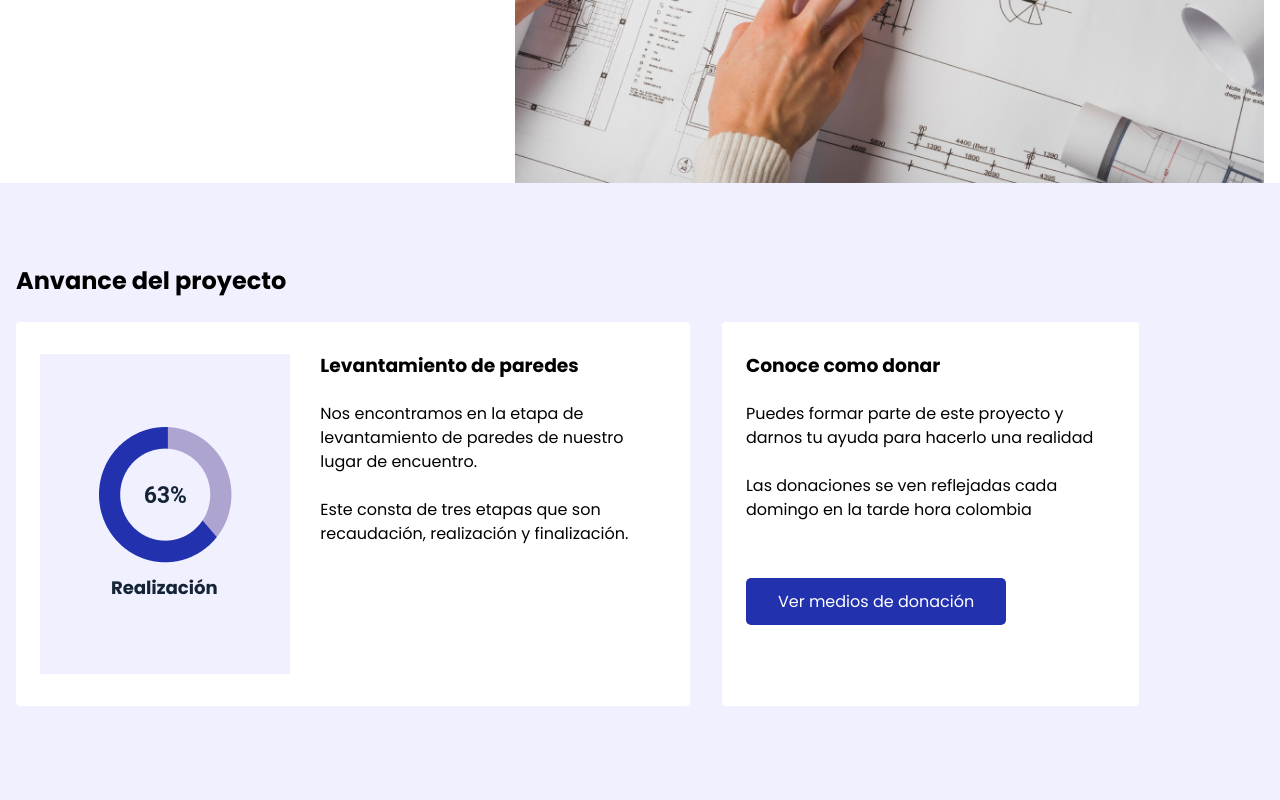
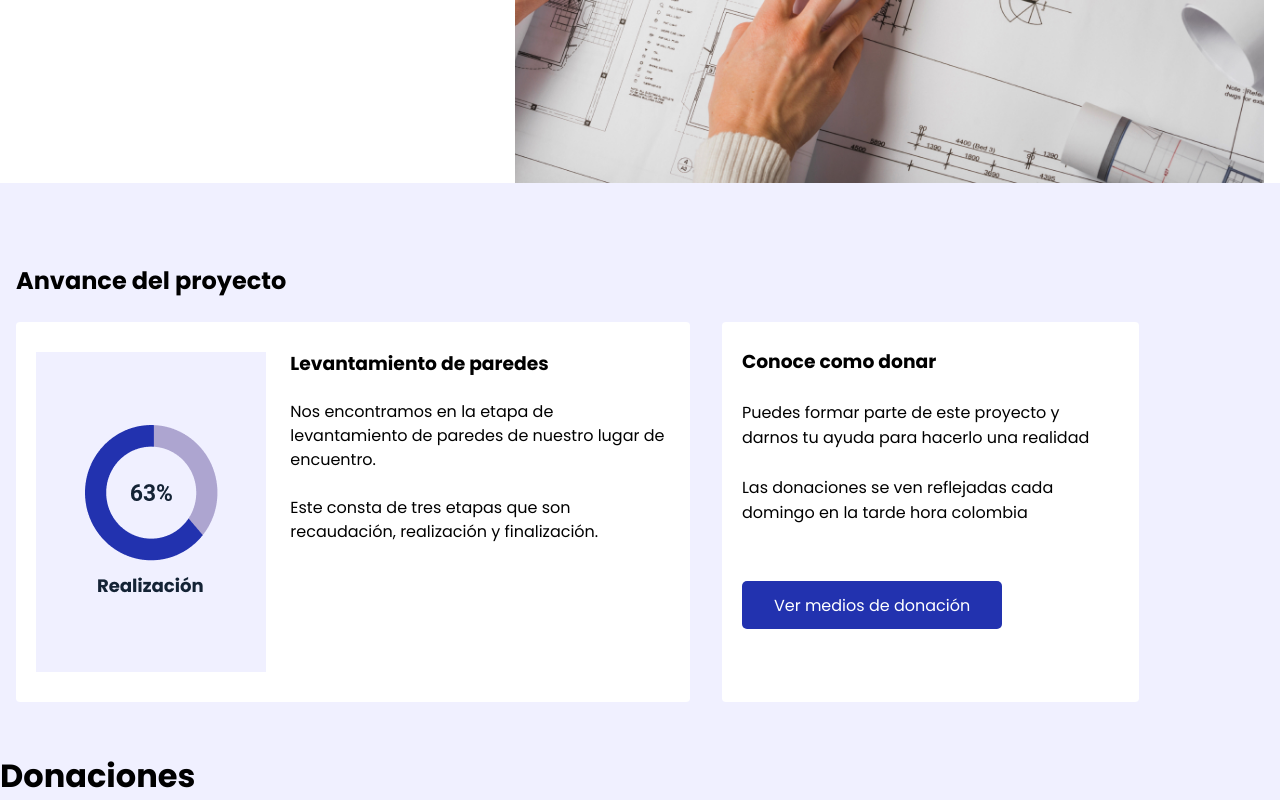
Before and after one commit to pdromoreno7/church-plaza-donaciones, a React (Create React App) app: page / in a window 1280 px wide. Shown: the part 486-1286 px from the top of the page. Before the commit the page ends 1242 px from the top, so only its background shows below. Built offline with nearby package versions, Linux system fonts and the light colour scheme.

Commit message:
Corregimos unos estilos en ProyectSection y añadimos componentes BankCard y donaciones

```diff
--- a/src/App.js
+++ b/src/App.js
@@ -1,3 +1,4 @@
+import { Donaciones } from "./components/Donaciones";
 import { Hero } from "./components/Hero";
 import Navbar from "./components/Navbar";
 import { ProyectSection } from "./components/ProyectSection";
@@ -8,6 +9,7 @@ function App() {
       <Navbar />
       <Hero />
       <ProyectSection />
+      <Donaciones />
     </>
   );
 }
--- /dev/null
+++ b/src/components/BanckCard.jsx
@@ -0,0 +1,5 @@
+import React from "react";
+
+export function BanckCard() {
+  return <div></div>;
+}
--- /dev/null
+++ b/src/components/Donaciones.jsx
@@ -0,0 +1,9 @@
+import React from "react";
+
+export function Donaciones() {
+  return (
+    <div>
+      <h1>Donaciones</h1>
+    </div>
+  );
+}
--- a/src/components/ProyectSection.jsx
+++ b/src/components/ProyectSection.jsx
@@ -23,39 +23,41 @@ const ProyectSectionStyles = styled.section`
     justify-content: center;
     align-items: center;
     overflow: hidden;
+    padding: 0;
+    margin: 0;
 
     /* background-color: var(--white); */
   }
   .proyect__graphi {
     display: flex;
-    gap: 30px;
+    gap: 1.5rem;
     background-color: var(--white);
     border-radius: 4px;
-    padding: 32px 24px;
+    padding: 30px 20px;
     height: 100%;
   }
   .proyect__graphi-number {
     display: flex;
     justify-content: center;
     align-items: center;
-    width: 530px;
+    width: 70%;
     height: 320px;
     background-color: var(--main-color);
   }
   .proyect__graphi-description {
     display: flex;
     flex-direction: column;
-    gap: 1.5em;
-    line-height: 1.5em;
+    gap: 1.5rem;
+    line-height: 1.5rem;
   }
   .proyect__donacion {
     display: flex;
     flex-direction: column;
-    gap: 1.5em;
-    line-height: 1.5em;
+    gap: 1.5rem;
+    /* line-height: 1.5em; */
     background-color: var(--white);
     border-radius: 4px;
-    padding: 32px 24px;
+    padding: 25px 20px;
     height: 100%;
   }
   @media screen and (max-width: 960px) {
@@ -63,7 +65,7 @@ const ProyectSectionStyles = styled.section`
     align-items: center; */
     justify-content: center;
     margin-left: 0;
-    margin: 0 14px;
+    /* margin: 0 14px; */
 
     .proyect__main {
       grid-template-columns: 1fr;
@@ -72,18 +74,24 @@ const ProyectSectionStyles = styled.section`
     .proyect__graphi {
       flex-direction: column;
       align-items: center;
-      padding: 5rem;
+      /* padding: 5rem; */
     }
+
     .proyect__graphi-description {
       text-align: center;
     }
     .proyect__donacion {
       flex-direction: column;
       align-items: center;
-      padding: 5rem;
+      /* padding: 5rem; */
       p {
         text-align: center;
       }
+    }
+  }
+  @media screen and (max-width: 375px) {
+    .proyect__graphi-number {
+      width: 100%;
     }
   }
 `;
```
